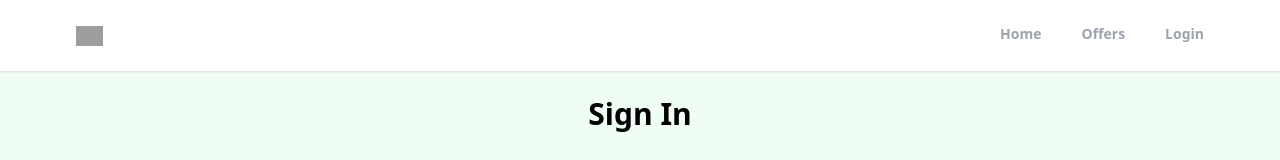
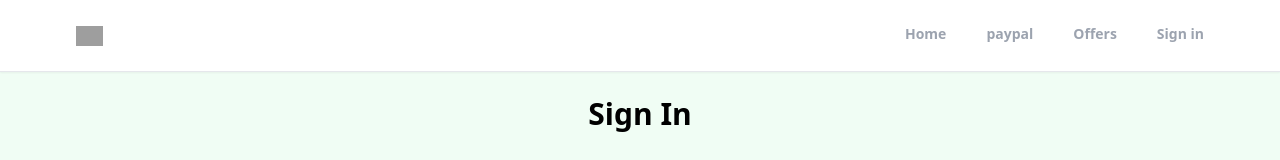
Before and after one commit to Mayadihno/Realtor-app, a React (Create React App) app: page /login in a window 1280 px wide. Shown: the top 160 px of the page. Built offline with nearby package versions, Linux system fonts and the light colour scheme; no server answers; grey boxes are pictures that could not be loaded.

Commit message:
Dynamic Route

```diff
--- a/package.json
+++ b/package.json
@@ -3,6 +3,7 @@
   "version": "0.1.0",
   "private": true,
   "dependencies": {
+    "@paypal/react-paypal-js": "^7.8.2",
     "@testing-library/jest-dom": "^5.16.5",
     "@testing-library/react": "^13.4.0",
     "@testing-library/user-event": "^13.5.0",
@@ -10,6 +11,7 @@
     "react": "^18.2.0",
     "react-dom": "^18.2.0",
     "react-icons": "^4.7.1",
+    "react-loader-spinner": "^5.3.4",
     "react-router-dom": "^6.8.0",
     "react-scripts": "5.0.1",
     "react-toastify": "^9.1.1",
--- a/public/index.html
+++ b/public/index.html
@@ -12,7 +12,6 @@
     <link rel="apple-touch-icon" href="%PUBLIC_URL%/logo192.png" />
 
     <link rel="manifest" href="%PUBLIC_URL%/manifest.json" />
-
     <title>Realtor app</title>
   </head>
   <body>
--- a/src/App.js
+++ b/src/App.js
@@ -10,6 +10,7 @@ import Navbar from "./Components/Navbar/Navbar";
 import { ToastContainer } from "react-toastify";
 import "react-toastify/dist/ReactToastify.css";
 import PrivateRoute from "./Components/PrivavteRoute/PrivateRoute";
+import Paypal from "./Components/Paypal/Paypal";
 
 function App() {
   return (
@@ -21,6 +22,7 @@ function App() {
           <Route path="/profile" element={<Profile />} />
         </Route>
         <Route path="/offers" element={<Offers />} />
+        <Route path="/paypal" element={<Paypal />} />
         <Route path="/login" element={<SignIn />} />
         <Route path="/create-account" element={<SignUp />} />
         <Route path="/forget-password" element={<ForgetPassword />} />
--- a/src/Components/Navbar/Navbar.jsx
+++ b/src/Components/Navbar/Navbar.jsx
@@ -1,15 +1,26 @@
-import React from "react";
+import { onAuthStateChanged } from "firebase/auth";
+import React, { useEffect, useState } from "react";
 import { Link, useLocation } from "react-router-dom";
-import UseAuth from "../Hooks/UseAuth";
+import { auth } from "../../Firebase/firebase";
 
 const Navbar = () => {
+  const [pageState, setPageState] = useState("Sign in");
   const location = useLocation();
-  const { loggedIn } = UseAuth();
   const loadPath = (route) => {
     if (route === location.pathname) {
       return true;
     }
   };
+  useEffect(() => {
+    onAuthStateChanged(auth, (user) => {
+      if (user) {
+        setPageState("Profile");
+      } else {
+        setPageState("Sign in");
+      }
+    });
+  }, [auth]);
+
   return (
     <React.Fragment>
       <div className="bg-white border-b sticky top-0 z-50 py-3 shadow-sm">
@@ -34,6 +45,15 @@ const Navbar = () => {
                   Home
                 </li>
               </Link>
+              <Link to={"/paypal"}>
+                <li
+                  className={`py-3 text-sm font-semibold text-gray-400 border-b-[3px] border-b-transparent ${
+                    loadPath("/paypal") && "text-black border-b-red-500"
+                  }`}
+                >
+                  paypal
+                </li>
+              </Link>
               <Link to={"/offers"}>
                 <li
                   className={`py-3 text-sm font-semibold text-gray-400 border-b-[3px] border-b-transparent ${
@@ -43,28 +63,16 @@ const Navbar = () => {
                   Offers
                 </li>
               </Link>
-              {!loggedIn && (
-                <Link to={"/login"}>
-                  <li
-                    className={`py-3 text-sm font-semibold text-gray-400 border-b-[3px] border-b-transparent ${
-                      loadPath("/login") && "text-black border-b-red-500"
-                    }`}
-                  >
-                    Login
-                  </li>
-                </Link>
-              )}
-              {loggedIn && (
               <Link to={"/profile"}>
                 <li
                   className={`py-3 text-sm font-semibold text-gray-400 border-b-[3px] border-b-transparent ${
-                      loadPath("/profile") && "text-black border-b-red-500"
+                    (loadPath("/profile") && "text-black border-b-red-500") ||
+                    (loadPath("/login") && "text-black border-b-red-500")
                   }`}
                 >
-                    Profile
+                  {pageState}
                 </li>
               </Link>
-              )}
             </ul>
           </div>
         </header>
--- /dev/null
+++ b/src/Components/Paypal/Checkout.jsx
@@ -0,0 +1,55 @@
+import React, { useEffect } from "react";
+import { useRef } from "react";
+
+const Checkout = () => {
+  const paypal = useRef();
+  useEffect(() => {
+    window.paypal
+      .Buttons({
+        createOrder: (data, actions, err) => {
+          actions.order.create({
+            intent: "CAPTURE",
+            purchase_units: [
+              {
+                description: "cool table units",
+                amount: {
+                  currency_code: "USD",
+                  value: 545.98,
+                },
+              },
+            ],
+          });
+        },
+        onApprove: async (data, actions) => {
+          const order = await actions.order.capture;
+          console.log(`${order}`);
+        },
+        onError: (err) => {
+          console.log(err);
+        },
+      })
+      .render(paypal.current);
+  }, []);
+
+  return (
+    <React.Fragment>
+      <div ref={paypal}></div>
+
+      {/* <div className="mt-10 flex justify-center items-center">
+       //   const [checkout, setCheckOut] = useState(false);
+        {checkout ? (
+          <Checkout />
+        ) : (
+          <button
+            onClick={() => setCheckOut(true)}
+            className=" bg-slate-500 rounded-md px-5 py-3 hover:bg-slate-600"
+          >
+            checkout
+          </button>
+        )}
+      </div> */}
+    </React.Fragment>
+  );
+};
+
+export default Checkout;
--- /dev/null
+++ b/src/Components/Paypal/Paypal.jsx
@@ -0,0 +1,37 @@
+import React from "react";
+import { PayPalScriptProvider, PayPalButtons } from "@paypal/react-paypal-js";
+
+const Paypal = () => {
+  return (
+    <React.Fragment>
+      <div className="mt-10 flex justify-center items-center">
+        <PayPalScriptProvider
+          options={{
+            "client-id": process.env.REACT_APP_PAYPAL_CLIENT_ID,
+          }}
+        >
+          <PayPalButtons
+            createOrder={(data, actions) => {
+              return actions.order.create({
+                purchase_units: [
+                  {
+                    amount: {
+                      value: 679.0,
+                    },
+                  },
+                ],
+              });
+            }}
+            onApprove={(data, actions) => {
+              return actions.order.capture().then(function (details) {
+                alert("Transctions completed" + details.payer.name.given_name);
+              });
+            }}
+          />
+        </PayPalScriptProvider>
+      </div>
+    </React.Fragment>
+  );
+};
+
+export default Paypal;
--- a/src/Components/PrivavteRoute/PrivateRoute.jsx
+++ b/src/Components/PrivavteRoute/PrivateRoute.jsx
@@ -1,11 +1,12 @@
 import React from "react";
 import { Navigate, Outlet } from "react-router-dom";
 import UseAuth from "../Hooks/UseAuth";
+import Spinner from "../Spinner/Spinner";
 
 const PrivateRoute = () => {
   const { loading, loggedIn } = UseAuth();
   if (loading) {
-    return <h1>Loading...</h1>;
+    return <Spinner />;
   }
   return loggedIn ? <Outlet /> : <Navigate to={"/login"} />;
 };
--- /dev/null
+++ b/src/Components/Spinner/Spinner.jsx
@@ -0,0 +1,23 @@
+import React from "react";
+import { Blocks } from "react-loader-spinner";
+
+const Spinner = () => {
+  return (
+    <React.Fragment>
+      <div className="bg-black bg-opacity-70 flex justify-center items-center fixed top-0 left-0 right-0 bottom-0 z-50">
+        <div className="">
+          <Blocks
+            visible={true}
+            height="80"
+            width="80"
+            ariaLabel="blocks-loading"
+            wrapperStyle={{}}
+            wrapperClass="blocks-wrapper"
+          />
+        </div>
+      </div>
+    </React.Fragment>
+  );
+};
+
+export default Spinner;
--- a/src/Pages/Profile/Profile.jsx
+++ b/src/Pages/Profile/Profile.jsx
@@ -1,6 +1,6 @@
 import { signOut, updateProfile } from "firebase/auth";
-import { doc, updateDoc } from "firebase/firestore";
-import React, { useState } from "react";
+import { doc, getDoc, updateDoc } from "firebase/firestore";
+import React, { useEffect, useState } from "react";
 import { useNavigate } from "react-router-dom";
 import { toast } from "react-toastify";
 import { auth, db } from "../../Firebase/firebase";
@@ -8,9 +8,11 @@ import { auth, db } from "../../Firebase/firebase";
 const Profile = () => {
   const navigate = useNavigate();
   const [changeDetail, setChangeDetail] = useState(false);
+  const [allData, setAllData] = useState([]);
   const [formData, setFormData] = useState({
     fullname: auth?.currentUser?.displayName,
     email: auth?.currentUser?.email,
+    nickname: allData.nickname,
   });
   const handleLogout = async () => {
     await signOut(auth);
@@ -36,7 +38,18 @@ const Profile = () => {
       toast.error("Can't Update Profile");
     }
   };
-  const { fullname, email } = formData;
+  const getDetails = async () => {
+    const docRefs = doc(db, "users", auth.currentUser.uid);
+    const docSnap = await getDoc(docRefs);
+    if (docSnap.exists()) {
+      setAllData(docSnap.data());
+    }
+  };
+  useEffect(() => {
+    getDetails();
+  }, []);
+
+  const { fullname, email, nickname } = formData;
 
   return (
     <React.Fragment>
@@ -59,6 +72,15 @@ const Profile = () => {
               value={email}
               name="email"
               disabled
+              onChange={handleChange}
+              className=" mb-6 w-full px-4 py-2 text-gray-700 text-xl bg-white border border-gray-300 rounded transition ease-in-out"
+            />
+            <input
+              type="text"
+              value={nickname}
+              name="nickname"
+              disabled
+              placeholder={allData.nickname}
               onChange={handleChange}
               className=" mb-6 w-full px-4 py-2 text-gray-700 text-xl bg-white border border-gray-300 rounded transition ease-in-out"
             />
```
Also changed, not shown: 1 other file (tests, documents, lock files or other folders). Lines whose indentation alone changed are shown as unchanged.
